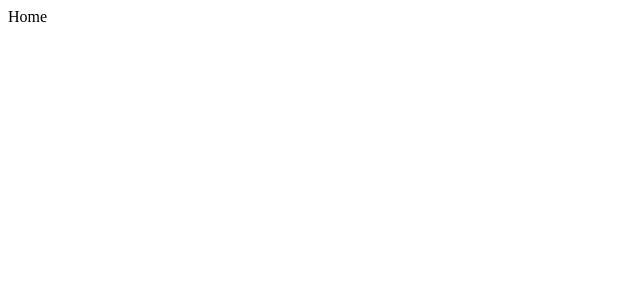
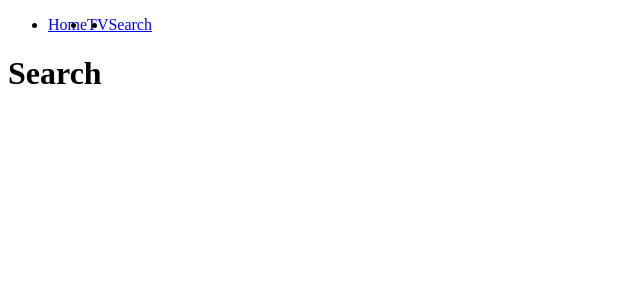
Before and after one commit to beefiker/Nomflix, a React (Create React App) app: page /search in a window 1280 px wide. Shown: the top 300 px of the page, without its empty margins (0-640 px from the left). Built offline with nearby package versions, Linux system fonts and the light colour scheme.

Commit message:
add how to segregation CSS

```diff
--- a/src/Components/App.js
+++ b/src/Components/App.js
@@ -1,10 +1,12 @@
 import React, { Component } from "react";
 import Router from "Components/Router";
+import Header from "Components/Header";
 
 class App extends Component {
   render() {
     return (
       <>
+        <Header />
         <Router />
       </>
     );
--- /dev/null
+++ b/src/Components/Header/Header.js
@@ -0,0 +1,37 @@
+import React from "react";
+import styles from "./Header.module.css";
+
+const Header = () => {
+  return (
+    <header>
+      <ul className={styles.navList}>
+        <li>
+          <a href="/">Home</a>
+        </li>
+        <li>
+          <a href="/tv">TV</a>
+        </li>
+        <li>
+          <a href="/search">Search</a>
+        </li>
+      </ul>
+    </header>
+  );
+};
+
+export default Header;
+// export default () => (
+//   <header>
+//     <ul>
+//       <li>
+//         <a href="/">Home</a>
+//       </li>
+//       <li>
+//         <a href="/tv">TV</a>
+//       </li>
+//       <li>
+//         <a href="/search">Search</a>
+//       </li>
+//     </ul>
+//   </header>
+// );
--- /dev/null
+++ b/src/Components/Header/Header.module.css
@@ -0,0 +1,7 @@
+.navList {
+  display: flex;
+}
+
+.navList:hover {
+  background-color: blue;
+}
--- /dev/null
+++ b/src/Components/Header/index.js
@@ -0,0 +1,3 @@
+import Header from "./Header";
+
+export default Header;
--- a/src/Components/Router.js
+++ b/src/Components/Router.js
@@ -1,13 +1,30 @@
 import React from "react";
-import { HashRouter as Router, Route } from "react-router-dom";
+import { BrowserRouter as Router, Route, Redirect, Switch } from "react-router-dom";
 import Home from "Routes/Home";
 import TV from "Routes/TV";
 import Search from "Routes/Search";
 
-export default () => (
-  <Router>
-    <Route path="/" exact component={Home} />
-    <Route path="/tv" exact component={TV} />
-    <Route path="/search" exact component={Search} />
-  </Router>
-);
+const reactRouter = () => {
+  return (
+    <Router>
+      <Switch>
+        <Route path="/" exact component={Home} />
+        <Route path="/tv" component={TV} />
+        <Route path="/search" component={Search} />
+        <Redirect from="*" to="/" />
+      </Switch>
+    </Router>
+  );
+};
+
+export default reactRouter;
+// export default () => (
+//   <Router>
+//     <Switch>
+//       <Route path="/" exact component={Home} />
+//       <Route path="/tv" component={TV} />
+//       <Route path="/search" component={Search} />
+//       <Redirect from="*" to="/" />
+//     </Switch>
+//   </Router>
+// );
--- a/src/Routes/Home.js
+++ b/src/Routes/Home.js
@@ -1 +1,10 @@
-export default () => "Home";
+const Home = () => {
+  return (
+    <div>
+      <h1>Home</h1>
+    </div>
+  );
+};
+
+// export default () => "Home";
+export default Home;
--- a/src/Routes/Search.js
+++ b/src/Routes/Search.js
@@ -1 +1,10 @@
-export default () => "Search";
+const Search = () => {
+  return (
+    <div>
+      <h1>Search</h1>
+    </div>
+  );
+};
+
+// export default () => "Search";
+export default Search;
--- a/src/Routes/TV.js
+++ b/src/Routes/TV.js
@@ -1 +1,10 @@
-export default () => "TV";
+const TV = () => {
+  return (
+    <div>
+      <h1>TV</h1>
+    </div>
+  );
+};
+
+// export default () => "TV";
+export default TV;
```
Also changed, not shown: src/Routes/Detail.js (+10 -1 lines).
